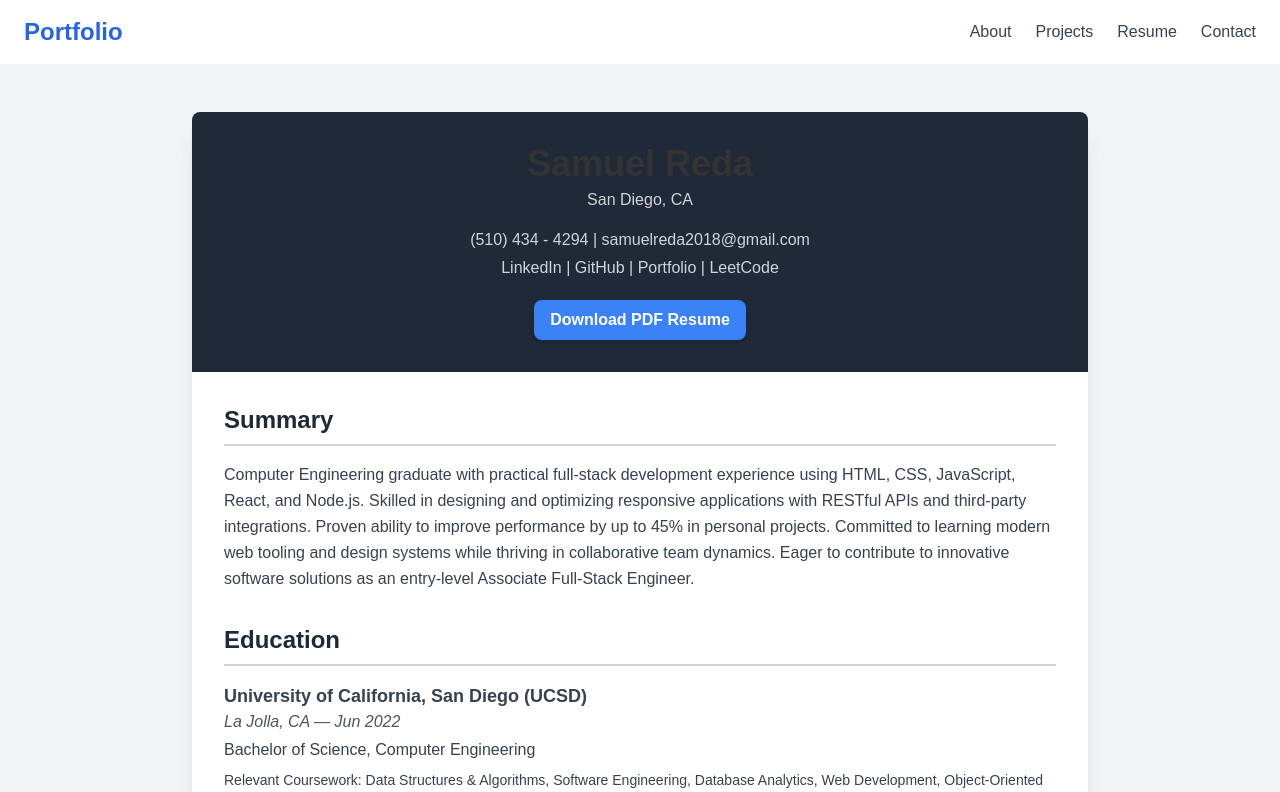
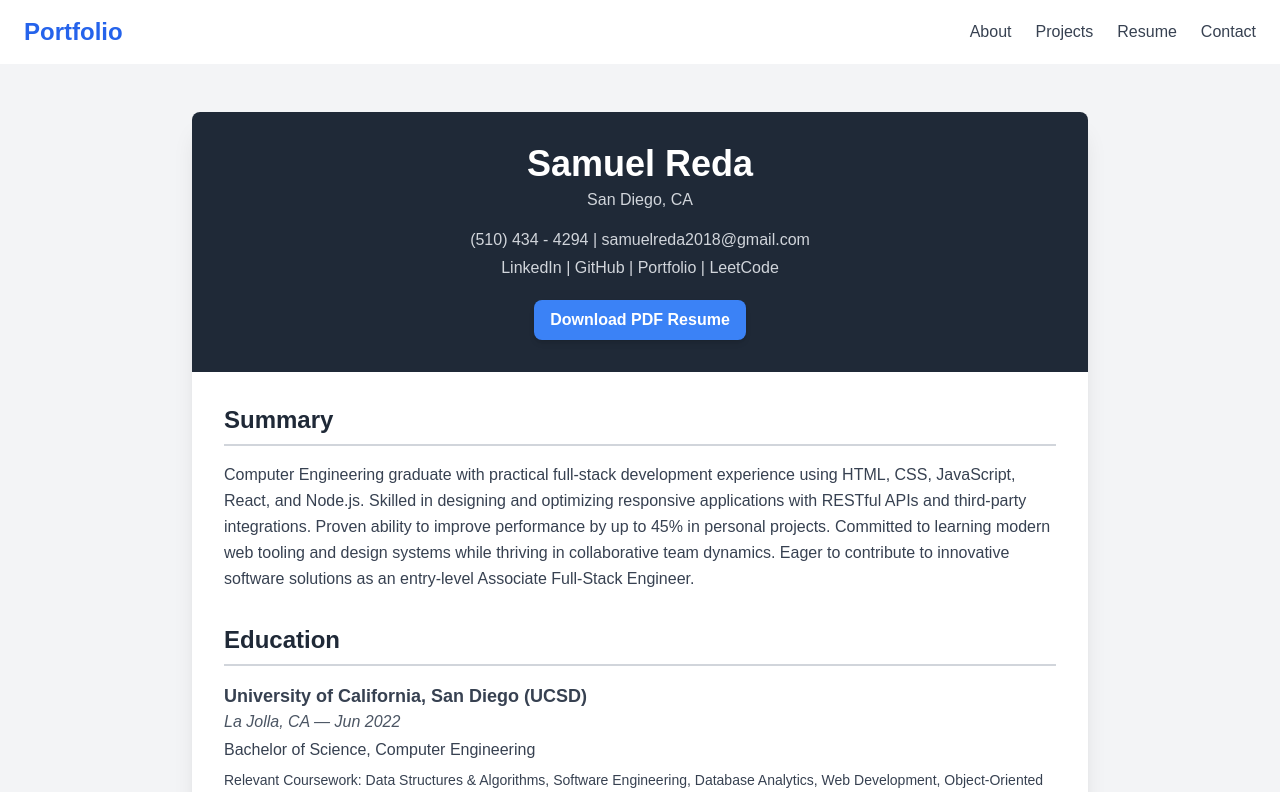
Before and after one commit to streda/personal-portfolio-production, a React (Create React App) app: page /resume in a window 1280 px wide. Shown: the top 792 px of the page. Built offline with nearby package versions, Linux system fonts and the light colour scheme.

Commit message:
Resume updated

```diff
--- a/src/components/Resume.tsx
+++ b/src/components/Resume.tsx
@@ -22,7 +22,7 @@
         {/* Header Section */}
         <header className="bg-gray-800 text-white p-6 sm:p-8">
           <div className="text-center mb-4">
-            <h1 className="text-3xl sm:text-4xl font-bold">Samuel Reda</h1>
+            <h1 className="text-3xl sm:text-4xl font-bold text-white">Samuel Reda</h1>
             <p className="text-gray-300 text-sm sm:text-base mt-1">San Diego, CA</p>
           </div>
           <div className="text-center text-sm sm:text-base space-y-1 text-gray-300 mb-4">
```
